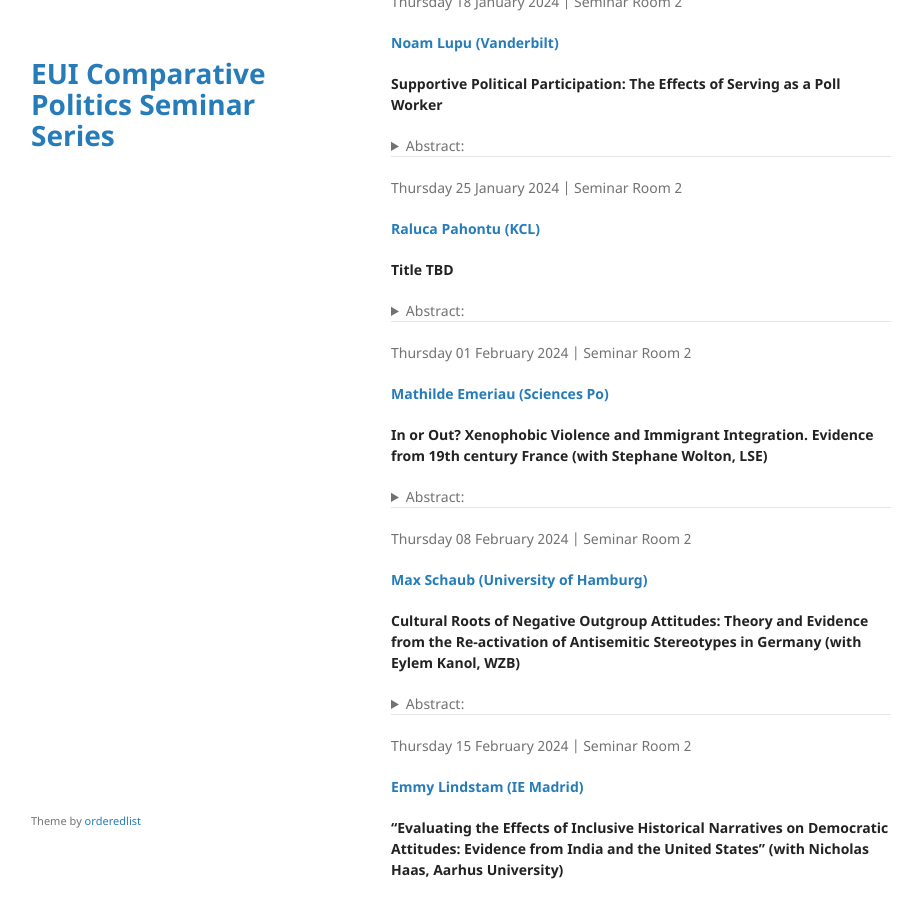
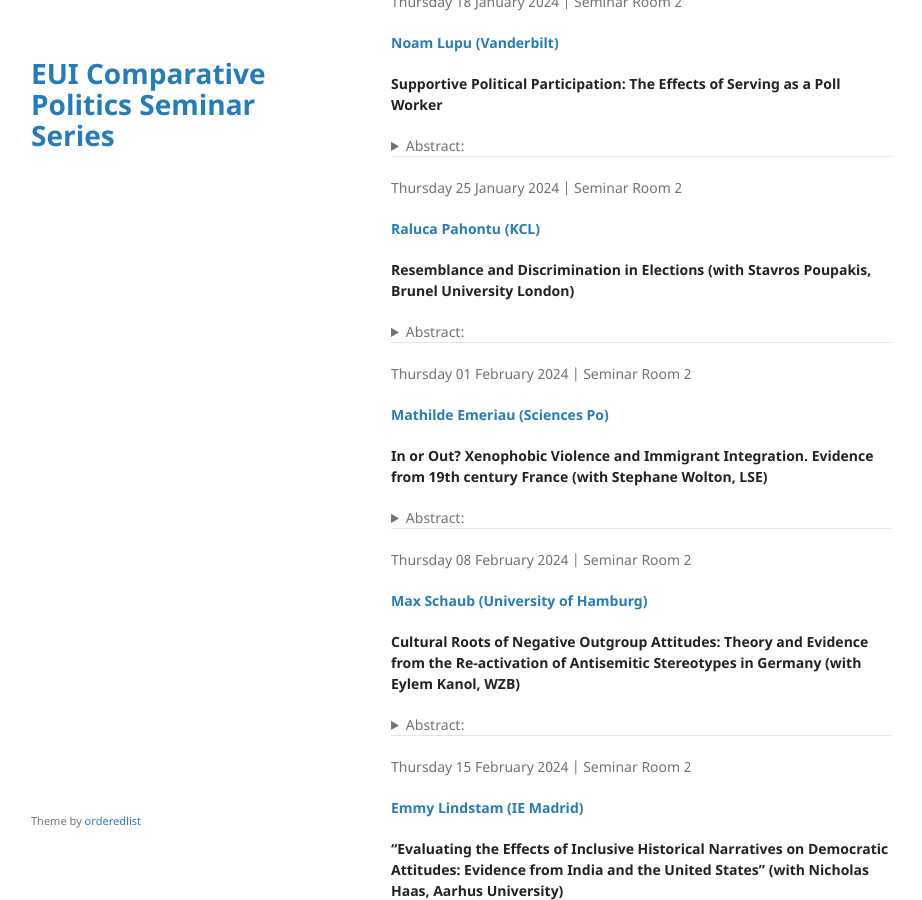
Before and after one commit to cpss-eui/cpss-eui.github.io, a Jekyll site: the page built from index.md, in a window 1280 px wide and 900 px high, scrolled down 410 px. Shown: the whole window, without its empty margins (179-1101 px from the left). Built offline with Jekyll 4.4.1, drawn with Linux system fonts in a browser that asks for light colours; our own code applies the rules of GitHub Pages for plain Markdown files; some of the changed lines change nothing that is shown.

Commit message:
See https://github.com/cpss-eui/comparative-politics-seminar-series/commit/a461f74feb429ca630c77ad727e5457e01bae14b from refs/heads/main

```diff
--- a/index.md
+++ b/index.md
@@ -64,12 +64,26 @@
 (KCL)</a></strong>
 </p>
 
-**Title TBD**
+**Resemblance and Discrimination in Elections (with Stavros Poupakis,
+Brunel University London)**
 
 <details>
 <summary>Abstract:</summary>
 <p>
-Abstract TBD
+Discrimination affects hiring, mating and voting decisions. Whilst
+discrimination in elections mainly relates to gender or race, we
+introduce a novel source of discrimination: candidate resemblance. When
+candidates’ partisanship is not known, voters select those that resemble
+most elected co-partisans. Using a machine learning algorithm for face
+comparison among white male legislators, we find a stronger resemblance
+effect for Republicans compared to Democrats in the US. This happens
+because Republicans have a higher within-party facial resemblance than
+Democrats, even when accounting for gender and race. We find a similar
+pattern in the UK, where Conservative MPs are more similar looking to
+each other than Labour. Using a survey experiment, we find that Tory
+voters reward resemblance, while there is no similar effect for Labour.
+The results are consistent with an interpretation of this behaviour as a
+form of statistical discrimination.
 </p>
 </details>
 <hr>
```
Also changed, not shown: 1 other file.
